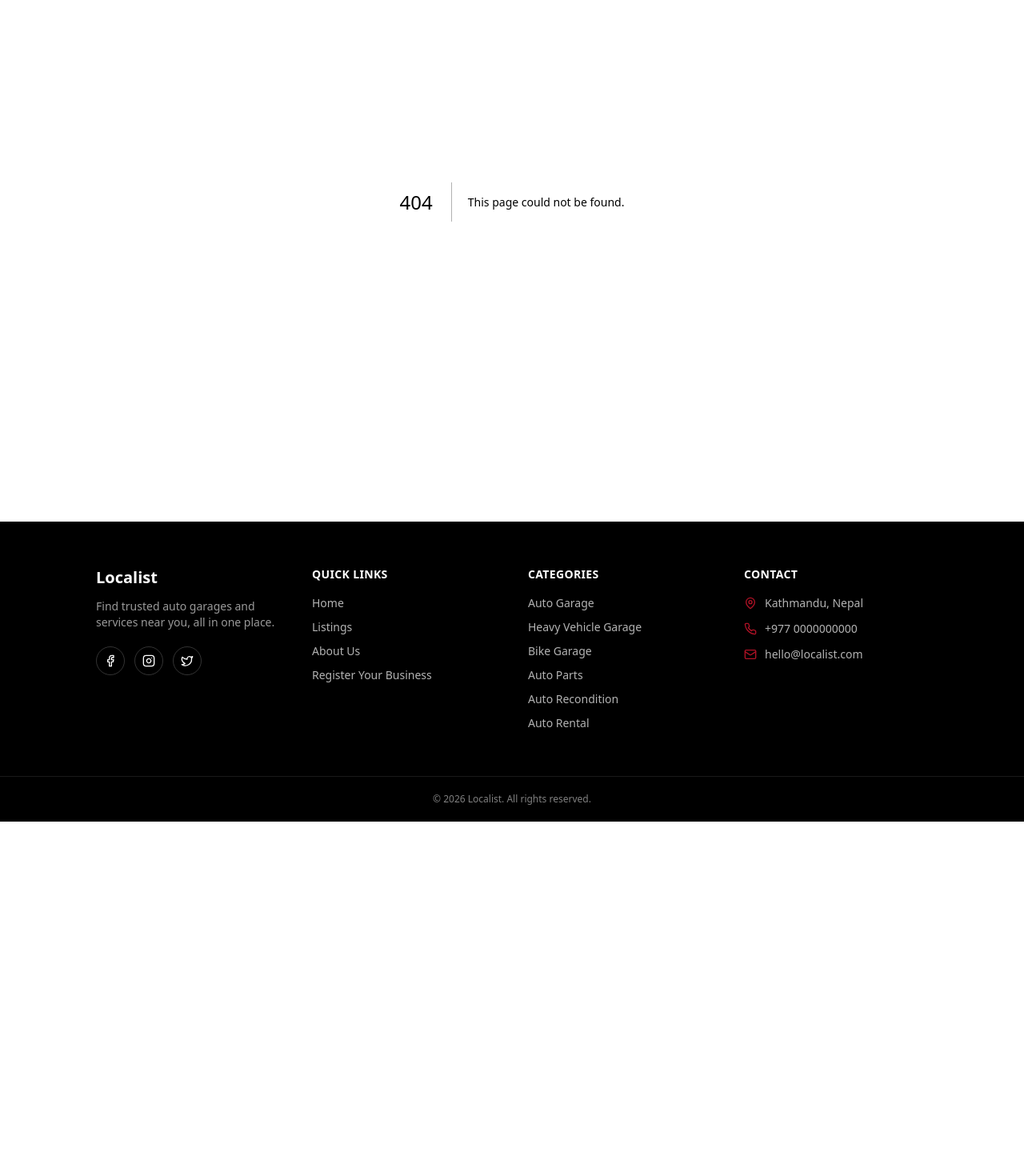
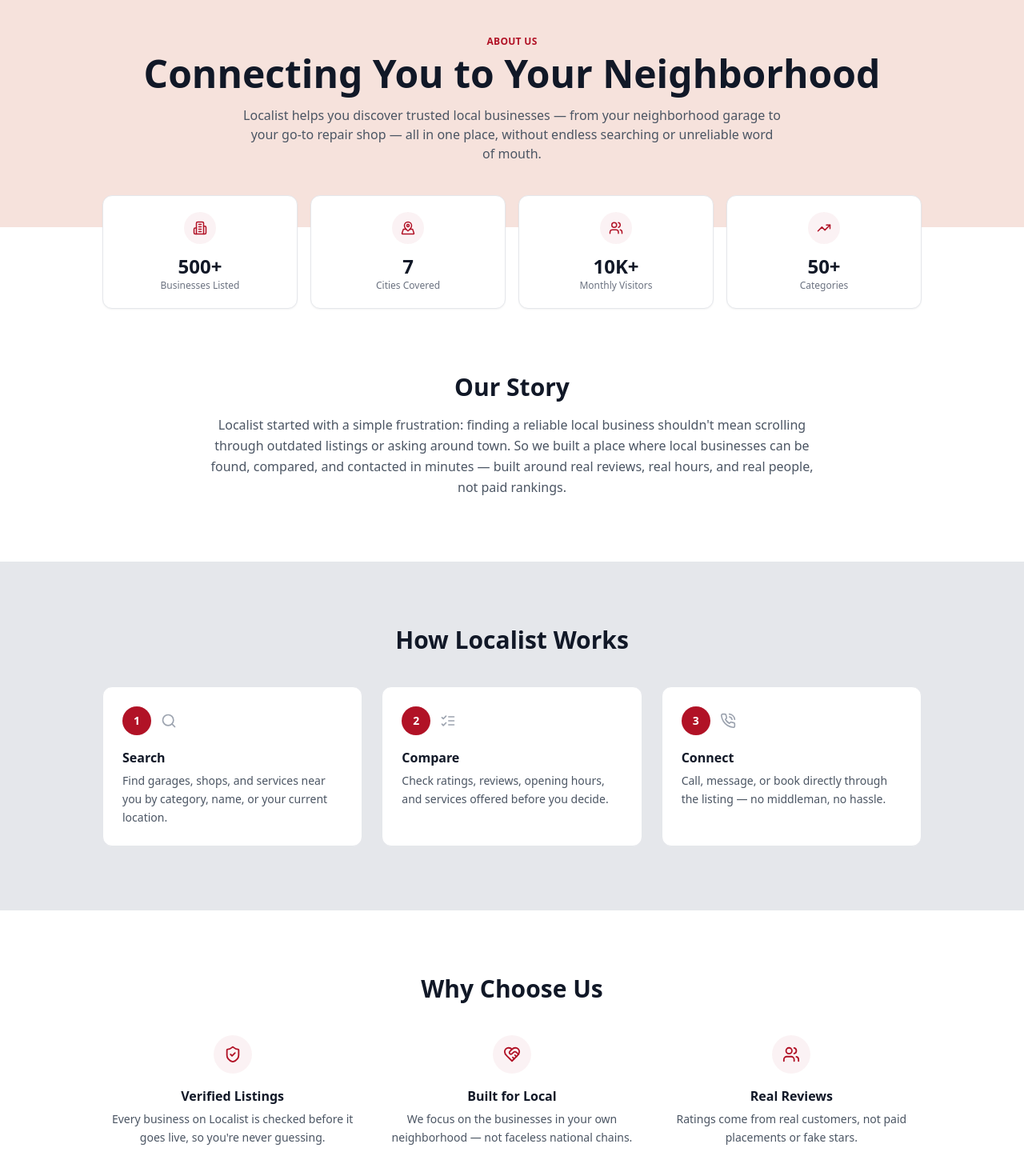
Before and after one commit to AdityaPudasaini/Business-Listing, a Next.js app in the folder frontend/: page /about in a window 1280 px wide. Before the commit this address had no page. Shown: the part 148-1618 px from the top of the page at 80% size. Before the commit the page ends 1175 px from the top, so only its background shows below. Built offline with nearby package versions, Linux system fonts and the light colour scheme.

Commit message:
feat: add about us page and complete five inner pages

```diff
--- /dev/null
+++ b/frontend/src/app/about/page.tsx
@@ -0,0 +1,5 @@
+import { AboutPage } from "@/components/sections/AboutPage";
+
+export default function About() {
+  return <AboutPage />;
+}
--- /dev/null
+++ b/frontend/src/components/sections/AboutPage.tsx
@@ -0,0 +1,205 @@
+// AboutPage.tsx — the /about page. No live reference data here (no
+// backend "about" content model exists), so the stats below are
+// placeholder copy in the same style as the rest of the marketing
+// sections — swap them for real numbers once available.
+import {
+  Search,
+  ListChecks,
+  PhoneCall,
+  ShieldCheck,
+  MapPinned,
+  Building2,
+  Users,
+  TrendingUp,
+  HeartHandshake,
+} from "lucide-react";
+import { FeaturedBrands } from "@/components/sections/FeaturedBrands";
+import { OwnABusiness } from "@/components/sections/OwnABusiness";
+import { theme } from "@/config/theme";
+
+const STATS = [
+  { icon: Building2, value: "500+", label: "Businesses Listed" },
+  { icon: MapPinned, value: "7", label: "Cities Covered" },
+  { icon: Users, value: "10K+", label: "Monthly Visitors" },
+  { icon: TrendingUp, value: "50+", label: "Categories" },
+];
+
+const STEPS = [
+  {
+    icon: Search,
+    title: "Search",
+    description:
+      "Find garages, shops, and services near you by category, name, or your current location.",
+  },
+  {
+    icon: ListChecks,
+    title: "Compare",
+    description:
+      "Check ratings, reviews, opening hours, and services offered before you decide.",
+  },
+  {
+    icon: PhoneCall,
+    title: "Connect",
+    description:
+      "Call, message, or book directly through the listing — no middleman, no hassle.",
+  },
+];
+
+const VALUES = [
+  {
+    icon: ShieldCheck,
+    title: "Verified Listings",
+    description:
+      "Every business on Localist is checked before it goes live, so you're never guessing.",
+  },
+  {
+    icon: HeartHandshake,
+    title: "Built for Local",
+    description:
+      "We focus on the businesses in your own neighborhood — not faceless national chains.",
+  },
+  {
+    icon: Users,
+    title: "Real Reviews",
+    description:
+      "Ratings come from real customers, not paid placements or fake stars.",
+  },
+];
+
+export function AboutPage() {
+  return (
+    <div className="pt-24 sm:pt-28 pb-16">
+      {/* Hero */}
+      <section
+        style={{ backgroundColor: theme.colors.surface }}
+        className="px-4 sm:px-6 md:px-10 py-16 sm:py-20 text-center"
+      >
+        <p
+          style={{ color: theme.colors.primary }}
+          className="text-xs font-semibold uppercase tracking-wide"
+        >
+          About Us
+        </p>
+        <h1 className="mt-2 text-3xl sm:text-4xl md:text-5xl font-extrabold text-gray-900">
+          Connecting You to Your Neighborhood
+        </h1>
+        <p className="mt-4 max-w-2xl mx-auto text-gray-600">
+          {theme.brandName} helps you discover trusted local businesses — from
+          your neighborhood garage to your go-to repair shop — all in one place,
+          without endless searching or unreliable word of mouth.
+        </p>
+      </section>
+
+      {/* Stats */}
+      <section className="px-4 sm:px-6 md:px-10 -mt-8 sm:-mt-10">
+        <div className="max-w-5xl mx-auto grid grid-cols-2 sm:grid-cols-4 gap-4">
+          {STATS.map(({ icon: Icon, value, label }) => (
+            <div
+              key={label}
+              className="rounded-xl border border-gray-200 bg-white p-5 text-center shadow-sm"
+            >
+              <span
+                style={{
+                  ["--accent-tint" as string]: `${theme.colors.primary}0D`,
+                  ["--accent" as string]: theme.colors.primary,
+                }}
+                className="mx-auto flex h-10 w-10 items-center justify-center rounded-full bg-[var(--accent-tint)] text-[var(--accent)]"
+              >
+                <Icon size={18} />
+              </span>
+              <p className="mt-3 text-2xl font-extrabold text-gray-900">
+                {value}
+              </p>
+              <p className="text-xs text-gray-500">{label}</p>
+            </div>
+          ))}
+        </div>
+      </section>
+
+      {/* Our Story */}
+      <section className="px-4 sm:px-6 md:px-10 py-16 sm:py-20">
+        <div className="max-w-3xl mx-auto text-center">
+          <h2 className="text-2xl sm:text-3xl font-bold text-gray-900">
+            Our Story
+          </h2>
+          <p className="mt-4 text-gray-600 leading-relaxed">
+            {theme.brandName} started with a simple frustration: finding a
+            reliable local business shouldn't mean scrolling through outdated
+            listings or asking around town. So we built a place where local
+            businesses can be found, compared, and contacted in minutes — built
+            around real reviews, real hours, and real people, not paid rankings.
+          </p>
+        </div>
+      </section>
+
+      {/* How it works */}
+      <section
+        style={{ backgroundColor: theme.colors.muted }}
+        className="px-4 sm:px-6 md:px-10 py-16 sm:py-20"
+      >
+        <div className="max-w-5xl mx-auto">
+          <h2 className="text-center text-2xl sm:text-3xl font-bold text-gray-900">
+            How {theme.brandName} Works
+          </h2>
+          <div className="mt-10 grid grid-cols-1 sm:grid-cols-3 gap-6">
+            {STEPS.map(({ icon: Icon, title, description }, i) => (
+              <div
+                key={title}
+                className="rounded-xl border border-gray-200 bg-white p-6"
+              >
+                <div className="flex items-center gap-3">
+                  <span
+                    style={{ backgroundColor: theme.colors.primary }}
+                    className="flex h-9 w-9 shrink-0 items-center justify-center rounded-full text-white text-sm font-bold"
+                  >
+                    {i + 1}
+                  </span>
+                  <Icon size={20} className="text-gray-400" />
+                </div>
+                <h3 className="mt-4 font-semibold text-gray-900">{title}</h3>
+                <p className="mt-1.5 text-sm text-gray-600 leading-relaxed">
+                  {description}
+                </p>
+              </div>
+            ))}
+          </div>
+        </div>
+      </section>
+
+      {/* Why choose us */}
+      <section className="px-4 sm:px-6 md:px-10 py-16 sm:py-20">
+        <div className="max-w-5xl mx-auto">
+          <h2 className="text-center text-2xl sm:text-3xl font-bold text-gray-900">
+            Why Choose Us
+          </h2>
+          <div className="mt-10 grid grid-cols-1 sm:grid-cols-3 gap-6">
+            {VALUES.map(({ icon: Icon, title, description }) => (
+              <div key={title} className="text-center">
+                <span
+                  style={{
+                    ["--accent-tint" as string]: `${theme.colors.primary}0D`,
+                    ["--accent" as string]: theme.colors.primary,
+                  }}
+                  className="mx-auto flex h-12 w-12 items-center justify-center rounded-full bg-[var(--accent-tint)] text-[var(--accent)]"
+                >
+                  <Icon size={22} />
+                </span>
+                <h3 className="mt-4 font-semibold text-gray-900">{title}</h3>
+                <p className="mt-1.5 text-sm text-gray-600 leading-relaxed">
+                  {description}
+                </p>
+              </div>
+            ))}
+          </div>
+        </div>
+      </section>
+
+      {/* Featured Brands — reused as-is for visual consistency */}
+      <FeaturedBrands />
+
+      {/* CTA — reuses the same "Own a local business?" section as the
+          homepage, so both pages share one visual and one source of truth. */}
+      <OwnABusiness />
+    </div>
+  );
+}
```
